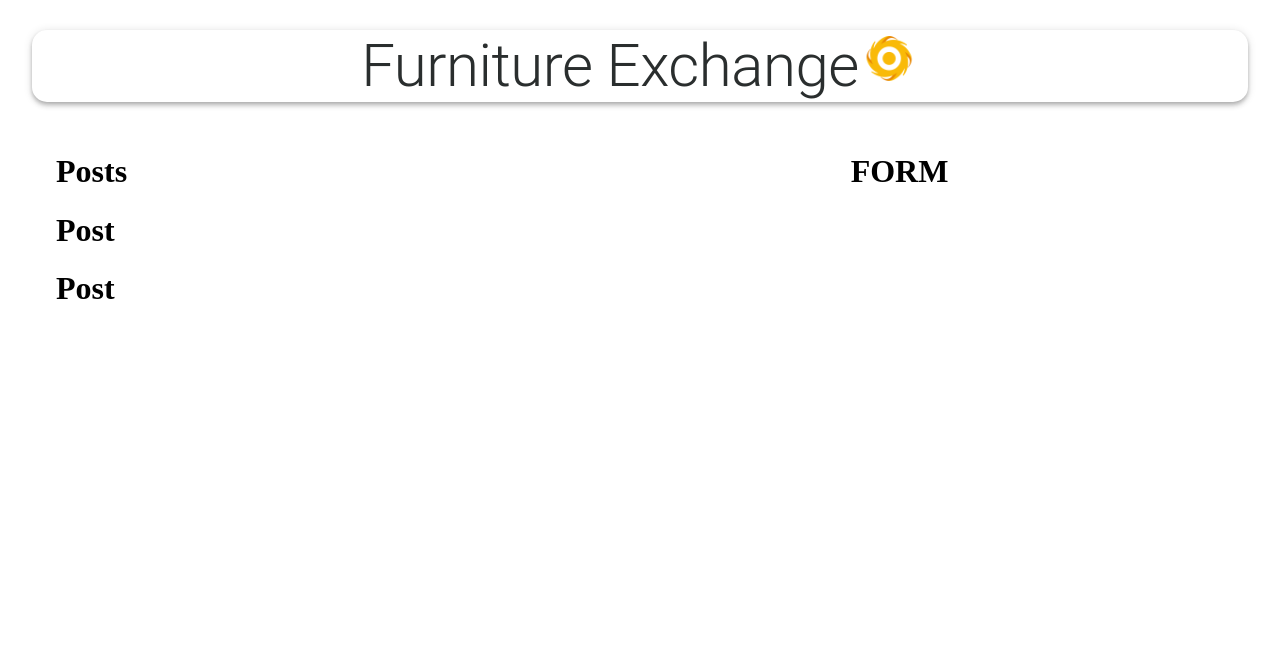
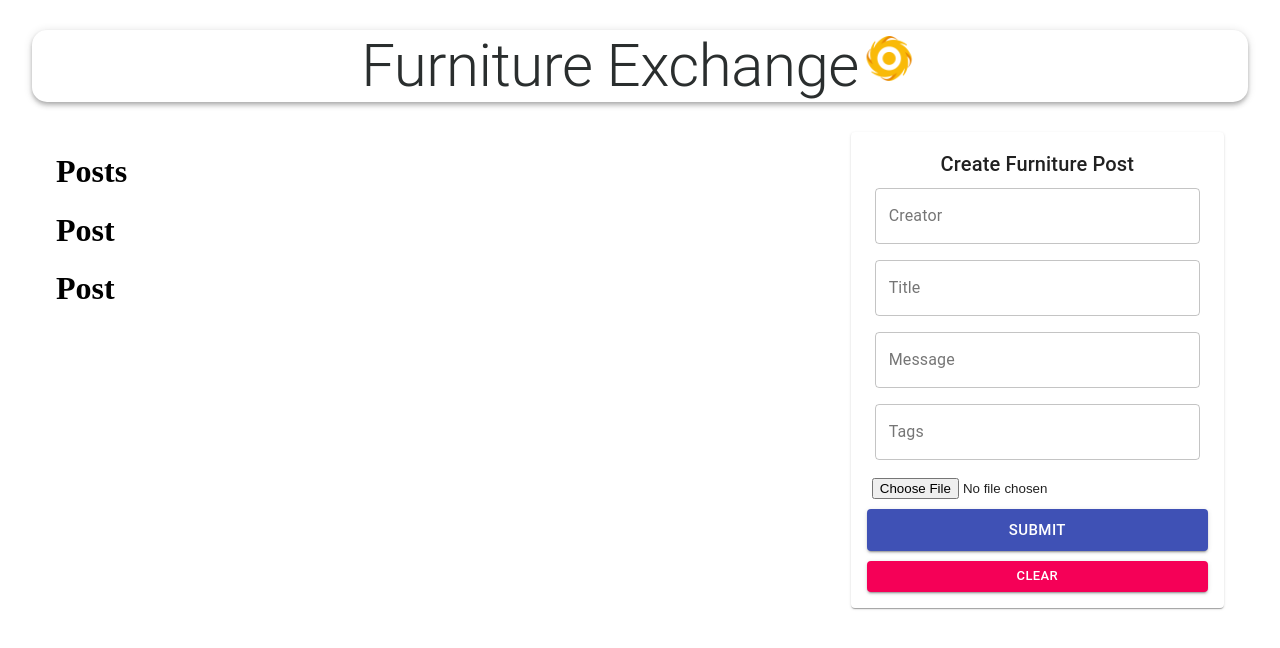
Before and after one commit to Ifychim/FurnitureExchangeV3, a React (Create React App) app in the folder client/: page / in a window 1280 px wide. Shown: the top 648 px of the page. Built offline with nearby package versions, Linux system fonts and the light colour scheme; no server answers.

Commit message:
Created Form Component

```diff
--- a/client/package.json
+++ b/client/package.json
@@ -2,6 +2,7 @@
   "name": "client",
   "version": "0.1.0",
   "private": true,
+  "proxy" : "http://localhost:5000",
   "dependencies": {
     "@material-ui/core": "^4.12.3",
     "@testing-library/jest-dom": "^5.14.1",
--- a/client/src/App.js
+++ b/client/src/App.js
@@ -1,4 +1,4 @@
-import React from "react";
+import React, {useEffect} from "react";
 //Components used in this app
 import {Container, AppBar, Typography, Grow, Grid} from "@material-ui/core";
 
@@ -12,8 +12,19 @@
 //importing styles with materialUI
 import useStyles from "./styles";
 
+//redux hooks allows us to dispatch an action
+import { useDispatch } from "react-redux";
+
+//actions
+import {getPosts} from './actions/posts'
 const App = () => {
     const classes = useStyles();
+    const dispatch = useDispatch();
+
+    useEffect(()=> {
+        dispatch(getPosts());
+    }, [dispatch]);
+
     return (
         //Container centers everything with max width of large.
         <Container maxwidth="lg">
@@ -28,7 +39,7 @@
 
             <Grow in>
                 <Container>
-                    <Grid container justify="space-between" alignItems="stretch" spacing="3">
+                    <Grid container justifyContent="space-between" alignItems="stretch" spacing={3}>
                         <Grid item xs={12} sm={7}>
                             <Posts/>
                         </Grid>
--- a/client/src/actions/posts.js
+++ b/client/src/actions/posts.js
@@ -0,0 +1,18 @@
+import * as api from '../api';
+
+//Action Creators -> functions that return actions. Actions have type and payload(data)
+
+export const getPosts = () => async (dispatch) => {
+
+    try {
+        //get data from backend
+        const {data} = await api.fetchPosts();
+        //dispatch data to reducer
+        dispatch({type: 'FETCH_ALL', payload: []});
+    } catch (error) {
+        console.log(error.message);
+    }
+    //const action = {type: 'FETCH_ALL', payload: []}
+
+    //dispatch(action);
+}
--- a/client/src/components/Form/Form.js
+++ b/client/src/components/Form/Form.js
@@ -1,12 +1,90 @@
-import React  from "react";
-
+import React, {useState}  from "react";
+import { TextField, Button, Typography, Paper } from "@material-ui/core";
+import FileBase from "react-file-base64";
 //importing styles
 import useStyles from "./styles";
 
 const Form = () => {
+
     const classes = useStyles();
+
+    const [postData, setPostData] = useState({
+        creator: '',
+        title: '',
+        message: '',
+        tags: '',
+        selectedFile: ''
+    });
+
+    const handleSubmit = () => {
+
+    };
+
+    const clear = () => {
+
+    };
+
     return (
-        <h1>FORM</h1>
+
+        //div with white-ish background
+        <Paper className={classes.paper}>
+            <form autoComplete="off" noValidate className={`${classes.root} ${classes.form}`} onSubmit={handleSubmit}>
+                <Typography variant="h6">
+                    Create Furniture Post
+                </Typography>
+                <TextField
+                    name="creator"
+                    variant="outlined"
+                    label="Creator"
+                    fullWidth
+                    value={postData.creator} //value stored in state, whole data stored in post data
+                    onChange={(e) => setPostData({...postData, creator: e.target.value})}
+                />
+
+                <TextField
+                    name="title"
+                    variant="outlined"
+                    label="Title"
+                    fullWidth
+                    value={postData.title} //value stored in state, whole data stored in post data
+                    onChange={(e) => setPostData({...postData, title: e.target.value})}
+                />
+
+                <TextField
+                    name="message"
+                    variant="outlined"
+                    label="Message"
+                    fullWidth
+                    value={postData.message} //value stored in state, whole data stored in post data
+                    onChange={(e) => setPostData({...postData, message: e.target.value})}
+                />
+
+                <TextField
+                    name="tags"
+                    variant="outlined"
+                    label="Tags"
+                    fullWidth
+                    value={postData.tags} //value stored in state, whole data stored in post data
+                    onChange={(e) => setPostData({...postData, tags: e.target.value})}
+                />
+
+                <div className={classes.fileInput}>
+                    <FileBase
+                        type = "file"
+                        multiple={false}
+                        onDone={({base64}) => setPostData({...postData, selectedFile: base64})}
+                    />
+                </div>
+
+                <Button className={classes.buttonSubmit} variant="contained" color="primary" size="large" type="submit" fullWidth>
+                    Submit
+                </Button>
+
+                <Button variant="contained" color="secondary" size="small" onClick={clear} fullWidth>
+                    Clear
+                </Button>
+            </form>
+        </Paper>
     );
 }
 
--- a/client/src/components/Posts/Posts.js
+++ b/client/src/components/Posts/Posts.js
@@ -1,11 +1,14 @@
 //Multiple Posts
 import React  from "react";
+import {useSelector} from "react-redux";
 import Post from "./Post/Post";
 
 import useStyles from "./styles";
 
 const Posts = () => {
     const classes = useStyles();
+    const posts = useSelector((state)=> state.posts);
+    console.log(posts);
     return (
         <>
             <h1>Posts</h1>
--- a/client/src/reducers/posts.js
+++ b/client/src/reducers/posts.js
@@ -3,7 +3,7 @@
 
     switch(action.type) {
         case 'FETCH_ALL':
-            return posts;
+            return action.payload;
         case 'CREATE':
             return posts;
         default:
```
Also changed, not shown: 1 other file (tests, documents, lock files or other folders).
